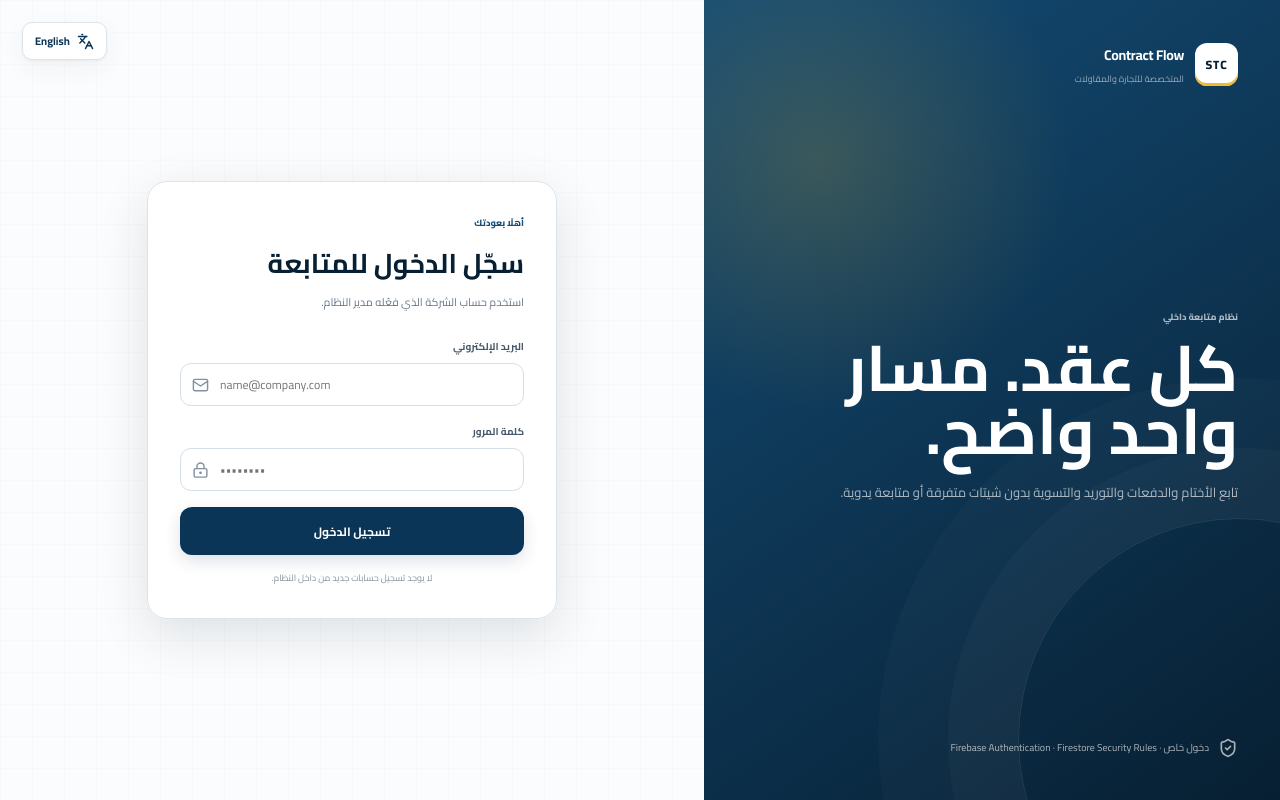
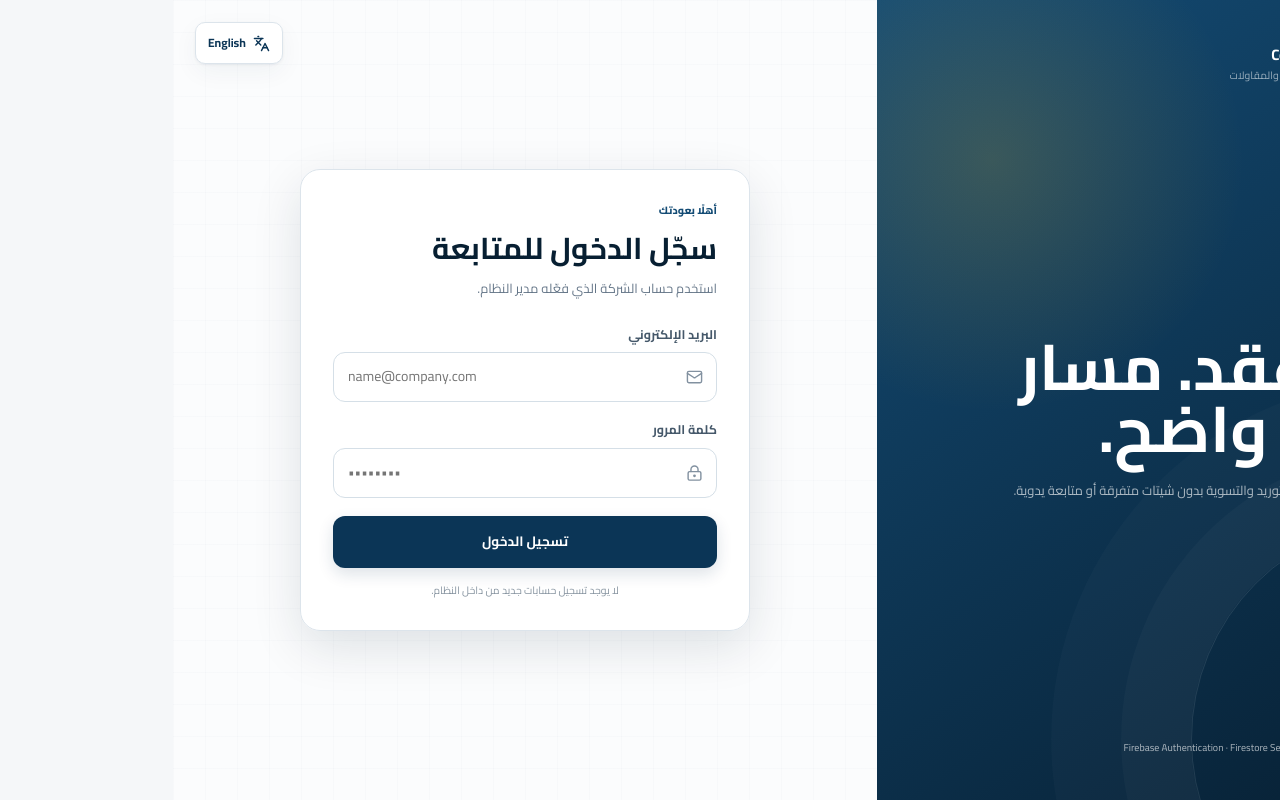
Before and after one commit to ichemgee-art/STC-Contract-Flow, a Next.js app: page /login in a window 1280 px wide. Built offline with nearby package versions, Linux system fonts and the light colour scheme; no server answers.

Commit message:
Improve typography and mobile navigation UX

```diff
--- a/app/globals.css
+++ b/app/globals.css
@@ -966,3 +966,177 @@ html[dir="rtl"] input[dir="ltr"] {
     left: 14px;
   }
 }
+
+
+/* Readability & mobile UX refinement */
+body {
+  font-size: 15px;
+  line-height: 1.55;
+}
+
+.brand-lockup strong { font-size: 15px; }
+.brand-lockup span { font-size: 10.5px; line-height: 1.5; }
+.nav-link { min-height: 46px; font-size: 14px; }
+.sidebar-user-copy strong { font-size: 12.5px; }
+.sidebar-user-copy span { font-size: 10.5px; }
+.topbar h1 { font-size: 21px; }
+.topbar-kicker { font-size: 9px; }
+.button { min-height: 44px; padding-inline: 17px; font-size: 13.5px; }
+.button-large { min-height: 52px; }
+.icon-button { width: 40px; height: 40px; }
+.page-intro h2 { font-size: 29px; line-height: 1.3; }
+.page-intro p { font-size: 13.5px; }
+.eyebrow { font-size: 10.5px; }
+.screen-loader { font-size: 13px; }
+.login-card { width: min(100%, 450px); }
+.login-card h2 { font-size: 30px; }
+.login-card > .muted { font-size: 13px; }
+.field { gap: 8px; margin-bottom: 18px; }
+.field > span { font-size: 12.5px; }
+.field input,
+.field textarea,
+.field select,
+.input-control {
+  min-height: 50px;
+  border-radius: 12px;
+  font-size: 14px;
+}
+.field input,
+.input-control { padding-inline: 14px; }
+.field textarea { padding: 13px 14px; }
+.form-error { font-size: 12px; padding: 12px 14px; }
+.login-help { font-size: 10.5px; }
+.language-switch { min-height: 42px; font-size: 12px; }
+
+html[dir="rtl"] .input-with-icon > svg {
+  left: auto;
+  right: 14px;
+}
+html[dir="rtl"] .input-with-icon input {
+  padding-left: 14px;
+  padding-right: 42px;
+}
+html[dir="ltr"] .input-with-icon input {
+  padding-left: 42px;
+}
+
+@media (max-width: 980px) {
+  .topbar {
+    height: 72px;
+    padding-inline: 18px;
+  }
+
+  .app-content {
+    padding: 22px 18px 100px;
+  }
+
+  .mobile-drawer {
+    width: min(88vw, 330px);
+    padding: 28px 20px 22px;
+  }
+
+  html[dir="rtl"] .mobile-drawer {
+    inset: 0 0 0 auto;
+  }
+
+  html[dir="rtl"] .drawer-close {
+    right: auto;
+    left: 13px;
+  }
+
+  .mobile-bottom-nav {
+    grid-template-columns: 1fr 1fr 68px;
+    left: 10px;
+    right: 10px;
+    bottom: max(8px, env(safe-area-inset-bottom));
+    height: 68px;
+    padding: 7px;
+    border-radius: 20px;
+  }
+
+  .mobile-nav-link {
+    height: 54px;
+    gap: 4px;
+  }
+
+  .mobile-nav-link span {
+    font-size: 10px;
+  }
+
+  .mobile-nav-add {
+    width: 52px;
+    height: 52px;
+    border-radius: 15px;
+  }
+}
+
+@media (max-width: 620px) {
+  body { font-size: 15px; }
+
+  .topbar {
+    height: 66px;
+    padding-inline: 12px;
+  }
+
+  .topbar h1 { font-size: 19px; }
+
+  .app-content {
+    padding: 16px 12px 96px;
+  }
+
+  .page-stack { gap: 16px; }
+
+  .page-intro {
+    gap: 8px;
+  }
+
+  .page-intro h2 {
+    font-size: 24px;
+    line-height: 1.35;
+  }
+
+  .page-intro p {
+    font-size: 13px;
+    line-height: 1.7;
+  }
+
+  .eyebrow { font-size: 10px; }
+
+  .button {
+    min-height: 48px;
+    border-radius: 12px;
+    font-size: 13.5px;
+  }
+
+  .field > span { font-size: 13px; }
+
+  .field input,
+  .field textarea,
+  .field select,
+  .input-control {
+    min-height: 52px;
+    font-size: 16px;
+  }
+
+  .language-switch {
+    min-height: 38px;
+  }
+
+  .login-form-panel {
+    align-items: start;
+    padding: 78px 14px 24px;
+  }
+
+  .login-card {
+    padding: 24px 18px;
+    border-radius: 18px;
+  }
+
+  .login-card h2 { font-size: 26px; }
+
+  .login-mobile-brand {
+    margin-bottom: 24px;
+  }
+
+  .login-mobile-brand strong { font-size: 15px; }
+}
```
